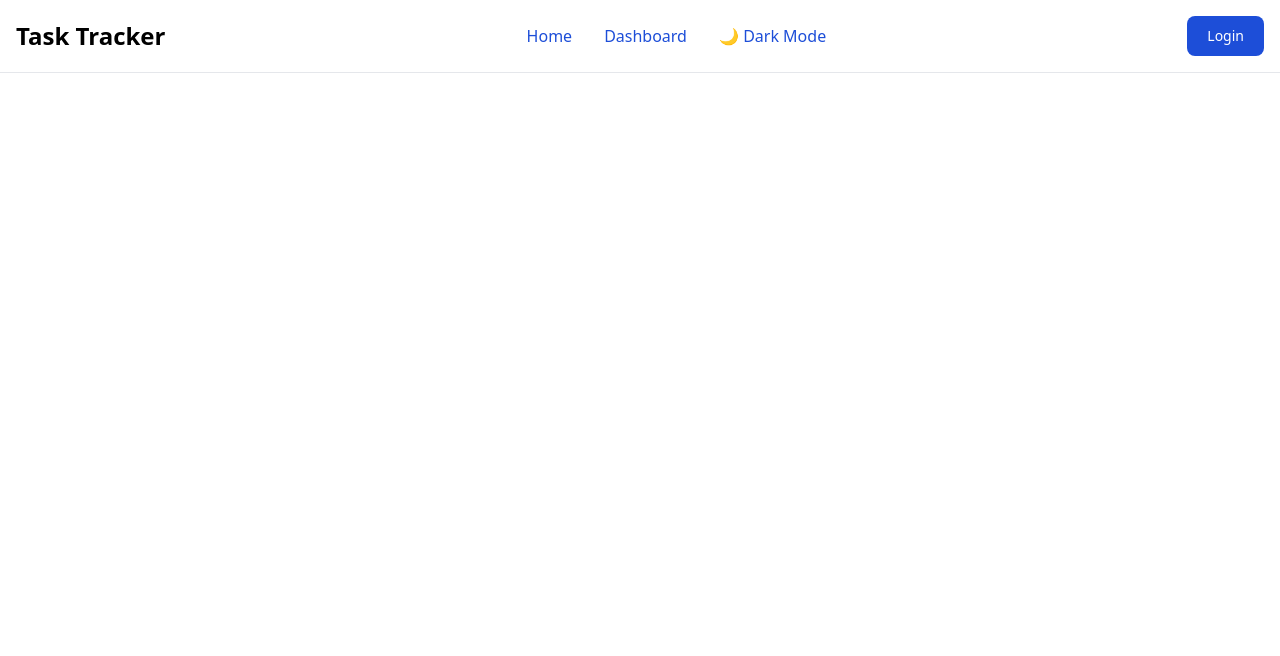
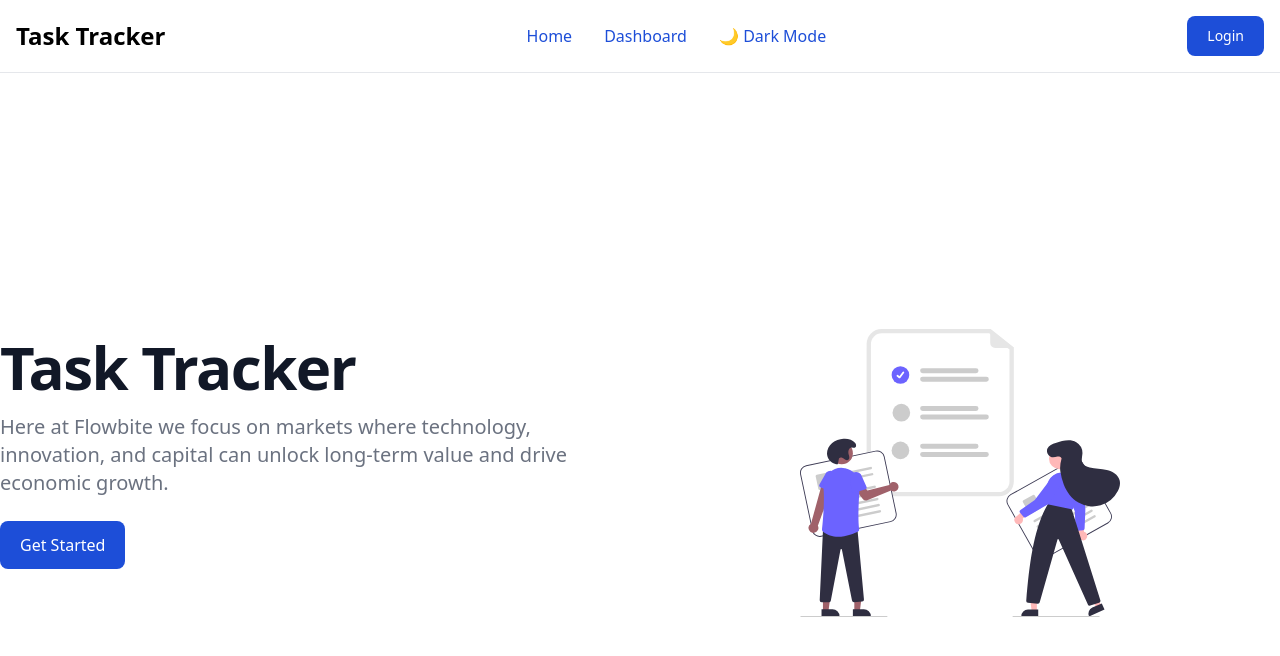
Before and after one commit to sumdx/task-management-client-side, a React (Vite) app: page / in a window 1280 px wide. Shown: the top 656 px of the page. Built offline with nearby package versions, Linux system fonts and the light colour scheme; no server answers.

Commit message:
banner added

```diff
--- /dev/null
+++ b/src/Components/Home.jsx
@@ -0,0 +1,38 @@
+import React from "react";
+import banner from "./../assets/Images/banner.svg";
+import { NavLink } from "react-router";
+
+const Home = () => {
+  return (
+    <div className=" dark:bg-gray-800 ">
+      <div className="container mx-auto md:flex justify-between min-h-screen items-center">
+        <div className="md:w-1/2 mb-10 text-center md:text-left">
+          <h1 class="mb-4 text-4xl font-extrabold leading-none tracking-tight text-gray-900 md:text-5xl lg:text-6xl dark:text-white">
+            Task Tracker
+          </h1>
+          <p class="mb-6 md:text-left text-lg font-normal text-gray-500 lg:text-xl  dark:text-gray-400">
+            Here at Flowbite we focus on markets where technology, innovation,
+            and capital can unlock long-term value and drive economic growth.
+          </p>
+          <NavLink
+            to={"/dashboard"}
+
+            >
+            <button
+            class="inline-flex items-center justify-center px-5 py-3 text-base font-medium text-center text-white bg-blue-700 rounded-lg hover:bg-blue-800 focus:ring-4 focus:ring-blue-300 dark:focus:ring-blue-900"
+            >
+            Get Started
+            </button>
+
+
+          </NavLink>
+        </div>
+        <div className="md:w-1/2 h-full flex justify-center items-center">
+          <img className="h-1/2 w-1/2" src={banner} alt="" />
+        </div>
+      </div>
+    </div>
+  );
+};
+
+export default Home;
--- a/src/Components/NavBar.jsx
+++ b/src/Components/NavBar.jsx
@@ -53,7 +53,7 @@ const NavBar = () => {
   );
   return (
     <div>
-      <nav className="bg-white dark:bg-gray-900 fixed w-full z-20 top-0 start-0 border-b border-gray-200 dark:border-gray-600">
+      <nav className="bg-white dark:bg-gray-900  w-full z-20 top-0 start-0 border-b border-gray-200 dark:border-gray-600">
         <div className="max-w-screen-xl flex flex-wrap items-center justify-between mx-auto p-4">
           <a
             href="https://flowbite.com/"
--- a/src/Components/Task.jsx
+++ b/src/Components/Task.jsx
@@ -4,8 +4,8 @@ import { MdDeleteForever } from "react-icons/md";
 
 const Task = ({ task }) => {
 
-    const handleCardDelete = (_id)=>{
-        console.log(_id)
+    const handleCardDelete = ()=>{
+        console.log("_id")
     }
   const {
     attributes,
@@ -14,6 +14,7 @@ const Task = ({ task }) => {
     transform,
     transition,
     isDragging,
+    activationConstraint
   } = useDraggable({ id: task._id });
 
   const style = {
@@ -26,7 +27,12 @@ const Task = ({ task }) => {
     width: "100%",
   };
   return (
+
     <div
+    activationConstraint={{
+      delay: 250,
+      tolerance: 5,
+    }}
       ref={setNodeRef}
       {...attributes}
       {...listeners}
@@ -43,7 +49,7 @@ const Task = ({ task }) => {
       </div>
 
       <div>
-        < MdDeleteForever onClick={()=>{handleCardDelete(task?._id)}} size={25}/>
+        < MdDeleteForever onClick={handleCardDelete} size={25}/>
       </div>
     </div>
   );
--- a/src/Components/TaskColumn.jsx
+++ b/src/Components/TaskColumn.jsx
@@ -1,7 +1,7 @@
 import { FaPlay } from "react-icons/fa";
 import Task from "./Task";
 import { GrInProgress } from "react-icons/gr";
-import { MdOutlineDoneOutline } from "react-icons/md";
+import { MdDeleteForever, MdOutlineDoneOutline } from "react-icons/md";
 import { useDroppable } from "@dnd-kit/core";
 
 const TaskColumn = ({ id, title, tasks, hoverId }) => {
@@ -15,7 +15,7 @@ const TaskColumn = ({ id, title, tasks, hoverId }) => {
         } ${id === "inProgress" ? "bg-blue-100" : ""} ${
           id === "done" ? "bg-emerald-100" : ""
         }
-        ${hoverId === "delete" && id === "delete" ? "bg-red-600" :""}
+        ${hoverId === "delete" && id === "delete" ? "bg-red-400" :""}
         ${hoverId === "toDo"  && id === "toDo" ? "bg-amber-400" :""}
         ${hoverId === "inProgress"  && id === "inProgress" ? "bg-blue-400" :""}
         ${hoverId === "done"  && id === "done" ? "bg-emerald-400" :""}
@@ -24,8 +24,9 @@ const TaskColumn = ({ id, title, tasks, hoverId }) => {
         {
             id === "delete"
             ?
-            <div className="border-2 border-dashed p-5">
+            <div className=" flex gap-2 justify-center items-center border-2 border-dashed p-5">
                 <h1>Drag task here to Delete</h1>
+                <MdDeleteForever size={25}></MdDeleteForever>
             </div>
             :
             <div>
--- a/src/Layout/Dashboard.jsx
+++ b/src/Layout/Dashboard.jsx
@@ -1,9 +1,20 @@
-import { FaTasks } from "react-icons/fa";
+import { useContext } from "react";
+import { FaSignOutAlt, FaTasks } from "react-icons/fa";
 import { IoMdHome } from "react-icons/io";
-import { NavLink, Outlet } from "react-router";
+import { Navigate, NavLink, Outlet, useNavigate } from "react-router";
+import { AuthContext } from "../Provider/AuthProvider";
 
 const Dashboard = () => {
-//   const logout = () => {};
+  const {signOutUser} = useContext(AuthContext);
+  const navigate = useNavigate();
+  const logout = () => {
+    signOutUser()
+    .then(()=>{
+      console.log("/")
+      navigate("/");
+    })
+
+  };
   const menuItems = (
     <>
       <li>
@@ -15,15 +26,7 @@ const Dashboard = () => {
           <p className="flex-1 ms-5 whitespace-nowrap text-xl">All Tasks</p>
         </NavLink>
       </li>
-      <li>
-        <NavLink
-          className="flex items-center p-2 text-gray-900 rounded-lg dark:text-white hover:bg-gray-100 dark:hover:bg-gray-700 group"
-          to={"all-tasks2"}
-        >
-          <IoMdHome size={30} />
-          <p className="flex-1 ms-5 whitespace-nowrap text-xl">Log Out</p>
-        </NavLink>
-      </li>
+
       <li>
         <NavLink
           className="flex items-center p-2 text-gray-900 rounded-lg dark:text-white hover:bg-gray-100 dark:hover:bg-gray-700 group"
@@ -32,6 +35,15 @@ const Dashboard = () => {
           <IoMdHome size={30} />
           <p className="flex-1 ms-5 whitespace-nowrap text-xl">Home</p>
         </NavLink>
+      </li>
+      <li>
+        <div
+          className="flex items-center p-2 text-gray-900 rounded-lg dark:text-white hover:bg-gray-100 dark:hover:bg-gray-700 group"
+
+        >
+          <FaSignOutAlt size={30} />
+          <p onClick={logout} className="flex-1 ms-5 whitespace-nowrap text-xl">Log Out</p>
+        </div>
       </li>
     </>
   );
--- a/src/Layout/Root.jsx
+++ b/src/Layout/Root.jsx
@@ -5,9 +5,8 @@ import NavBar from '../Components/NavBar';
 const Root = () => {
     return (
         <div>
-            <h1>Root</h1>
-            <NavBar></NavBar>
-            <Outlet></Outlet>
+            <NavBar className="fixed"></NavBar>
+            <Outlet className="dark:bg-gray-800 "></Outlet>
         </div>
     );
 };
--- a/src/Pages/AllTasks.jsx
+++ b/src/Pages/AllTasks.jsx
@@ -160,9 +160,10 @@ const AllTasks = () => {
         <AddTasks  tasks={tasks} allTaskRefetch = {allTaskRefetch} ></AddTasks>
       </div>
       <DndContext collisionDetection={closestCenter} onDragEnd={handleDragEnd} onDragOver={handleDragOver}>
-        <div className="text-center bg-red-200 p-6 mb-4">
+        <div className="flex text-center bg-red-200 p-6 mb-4">
 
           <TaskColumn hoverId={hoverId} id="delete"></TaskColumn>
+          {/* <TaskColumn hoverId={hoverId} id="edit"></TaskColumn> */}
         </div>
       <div className="md:flex gap-6">
         <TaskColumn hoverId={hoverId} id="toDo" title="To-Do" tasks={tasks.toDo} />
--- a/src/Pages/Login.jsx
+++ b/src/Pages/Login.jsx
@@ -2,30 +2,41 @@ import { useContext } from "react";
 import { AuthContext } from "../Provider/AuthProvider";
 import { NavLink, useLocation, useNavigate } from "react-router";
 import GoogleLogin from "../Components/GoogleLogin";
-
-
+import Swal from "sweetalert2";
 
 const Login = () => {
+  const { user, signInUser, signInUserWithGoogle } = useContext(AuthContext);
+  const navigate = useNavigate();
+  const location = useLocation();
+  const from = location.state?.from?.pathname || "/dashboard";
 
-    const {user, signInUser, signInUserWithGoogle} = useContext(AuthContext);
-    const navigate = useNavigate();
-    const location = useLocation();
-
-    if (user) {
-        return navigate("/");
-      }
+  if (user) {
+    return navigate("/");
+  }
   const loginHandle = (e) => {
     e.preventDefault();
     const email = e.target.email.value;
     const password = e.target.password.value;
-
+    signInUser(email, password)
+      .then((res) => {
+        navigate(from, { replace: true });
+      })
+      .catch((err) => {
+        Swal.fire({
+          title: "Error!",
+          text: "Something Wrong in authentication",
+          icon: "error",
+          confirmButtonText: "Okay",
+        });
+      });
   };
-
 
   return (
     <div className="relative">
       <div className="absolute top-0 left-0">
-        <NavLink to={"/"}><h1 className="ml-5 mt-5 text-xl font-bold">Task Tracker</h1></NavLink>
+        <NavLink to={"/"}>
+          <h1 className="ml-5 mt-5 text-xl font-bold">Task Tracker</h1>
+        </NavLink>
       </div>
       <div>
         <section class="bg-gray-50 dark:bg-gray-900 min-h-screen">
@@ -35,8 +46,11 @@ const Login = () => {
                 <h2 class="text-2xl font-bold text-gray-900 dark:text-white">
                   Sign in to Task Tracker
                 </h2>
-                <form onSubmit={loginHandle} class="mt-8 space-y-6 border-dashed border-gray-400 border-b-2 pb-5" action="#">
-
+                <form
+                  onSubmit={loginHandle}
+                  class="mt-8 space-y-6 border-dashed border-gray-400 border-b-2 pb-5"
+                  action="#"
+                >
                   <div>
                     <label
                       for="email"
@@ -90,7 +104,6 @@ const Login = () => {
           </div>
         </section>
       </div>
-
     </div>
   );
 };
--- a/src/Pages/Signup.jsx
+++ b/src/Pages/Signup.jsx
@@ -12,7 +12,7 @@ const Signup = () => {
   const axiosPublic = useAxiosPublic();
   const navigate = useNavigate();
   const location = useLocation();
-  const from = location.state?.from?.pathname || "/dashboard";
+  const from = location.state?.from?.pathname || "/login";
   if (user) {
     return navigate("/");
   }
--- a/src/index.css
+++ b/src/index.css
@@ -3,3 +3,7 @@
 @plugin "flowbite/plugin";
 @source "../node_modules/flowbite";
 @custom-variant dark (&:where(.dark, .dark *));
+
+.active{
+    color: blue;
+}
--- a/src/main.jsx
+++ b/src/main.jsx
@@ -13,11 +13,13 @@ import AllTaskTest from "./Pages/AllTaskTest.jsx";
 import AuthProvider from "./Provider/AuthProvider.jsx";
 import PrivateRoute from "./Provider/PrivateRoute.jsx";
 import { QueryClient, QueryClientProvider } from "@tanstack/react-query";
+import Home from "./Components/Home.jsx";
 const queryClient = new QueryClient();
 
 const routes = (
   <Routes>
     <Route path="/" element={<Root />}>
+      <Route index element={<Home/>}/>
       <Route path="/about" element={<About />} />
     </Route>
 
```
Also changed, not shown: src/assets/Images/banner.png (added), src/assets/Images/banner.svg (added).
